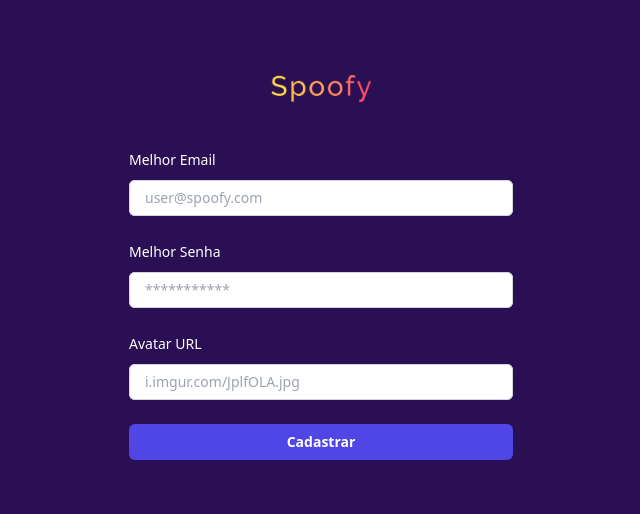
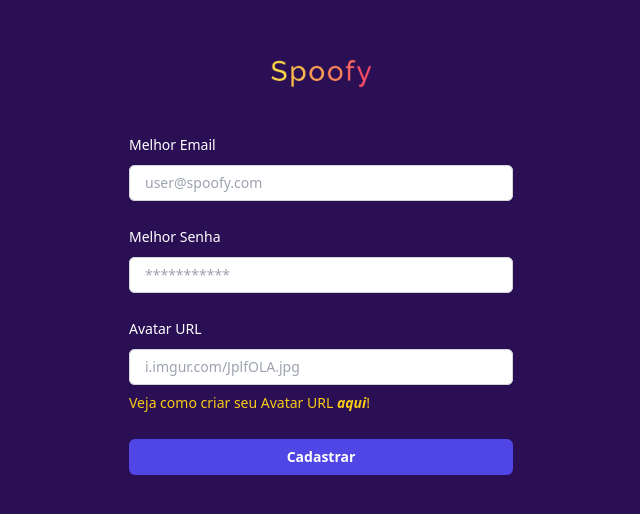
Before and after one commit to pedrjose/spoofy, a React (Vite) app: page /sign-up in a window 1280 px wide. Shown: the part 136-650 px from the top of the page, without its empty margins (319-959 px from the left). Built offline with nearby package versions, Linux system fonts and the light colour scheme.

Commit message:
chore: page settings

```diff
--- a/src/Components/Modal/signup.component.jsx
+++ b/src/Components/Modal/signup.component.jsx
@@ -128,12 +128,7 @@
                   htmlFor="password"
                   className="block text-sm font-medium leading-6 text-white"
                 >
-                  <a
-                    href="https://www.youtube.com/watch?v=OkJ9qfhNZBU"
-                    target="_blank"
-                  >
-                    Avatar URL
-                  </a>
+                  Avatar URL
                 </label>
               </div>
               <div className="mt-2">
@@ -148,6 +143,22 @@
                     {errors.avatar.message}
                   </span>
                 ) : null}
+                {errors.avatar ? null : (
+                  <span className="block text-sm font-medium leading-6 text-yellow-400 pt-1.5">
+                    Veja como criar seu Avatar URL{" "}
+                    <b>
+                      <i>
+                        <a
+                          href="https://www.youtube.com/watch?v=OkJ9qfhNZBU"
+                          target="_blank"
+                        >
+                          aqui
+                        </a>
+                      </i>
+                    </b>
+                    !
+                  </span>
+                )}
               </div>
             </div>
 
--- a/src/Pages/Lyric/Lyric.css
+++ b/src/Pages/Lyric/Lyric.css
@@ -51,9 +51,13 @@
   height: 1.5rem;
   margin-left: 1.5rem;
   margin-right: 1.5rem;
-  margin-bottom: -.3rem;
+  margin-bottom: -0.3rem;
 }
 
 .icon-buttons:hover {
-  opacity: 0.5;
+  box-shadow: rgba(0, 0, 0, 0.17) 0px -23px 25px 0px inset,
+    rgba(0, 0, 0, 0.15) 0px -36px 30px 0px inset,
+    rgba(0, 0, 0, 0.1) 0px -79px 40px 0px inset, rgba(0, 0, 0, 0.06) 0px 2px 1px,
+    rgba(0, 0, 0, 0.09) 0px 4px 2px, rgba(0, 0, 0, 0.09) 0px 8px 4px,
+    rgba(0, 0, 0, 0.09) 0px 16px 8px, rgba(0, 0, 0, 0.09) 0px 32px 16px;
 }
```
